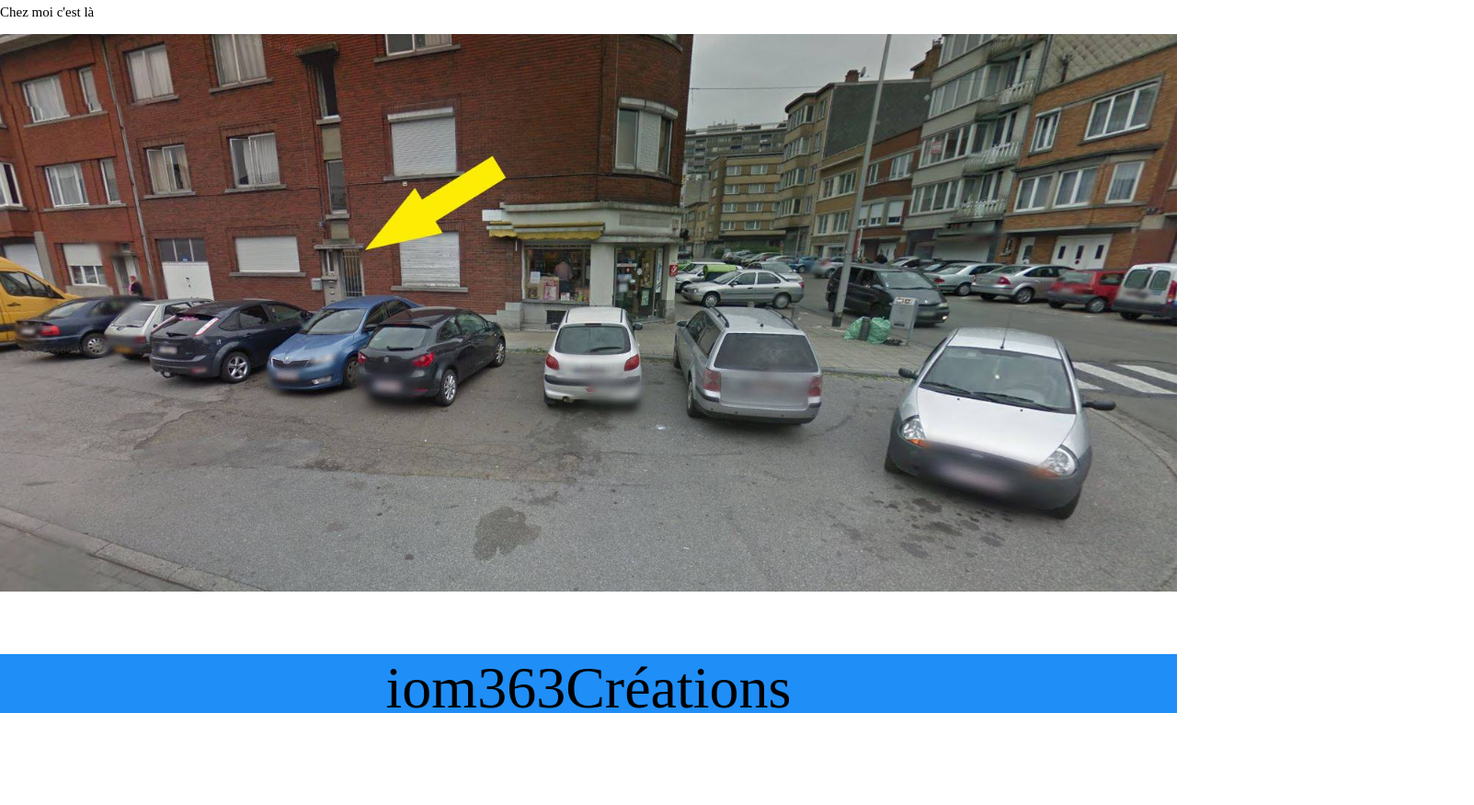
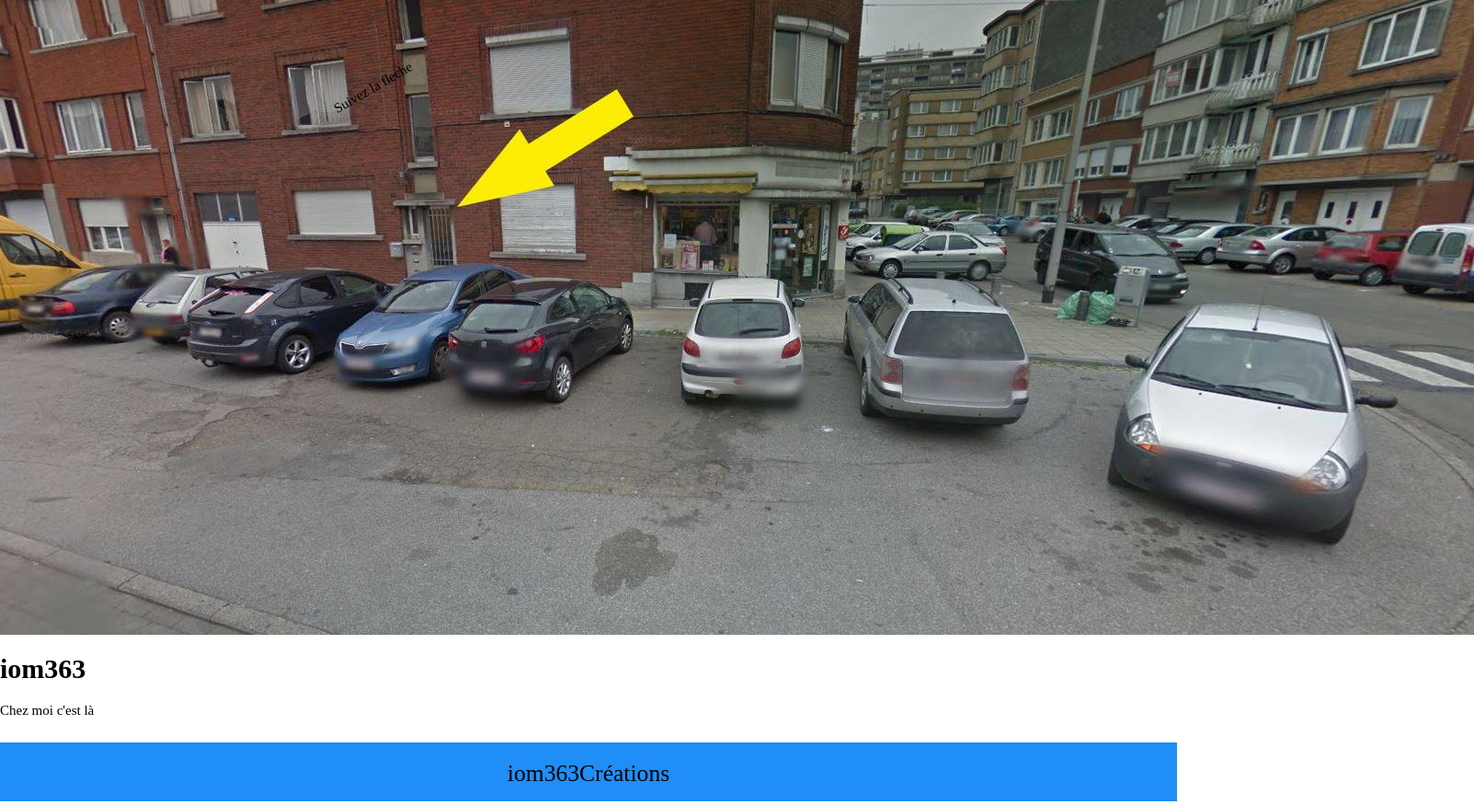
Before and after one commit to marcus363/EssaiGithub02, a website: page public_html/index.html in a window 1280 px wide. Shown: the part 69-944 px from the top of the page at 92% size, 1603 px wide, since content can reach past the window. Before the commit the page ends 854 px from the top, so only its background shows below. Drawn offline with Linux system fonts and the light colour scheme.

Commit message:
essai d'alignement texte fleche

```diff
--- a/public_html/css/screen.css
+++ b/public_html/css/screen.css
@@ -4,18 +4,28 @@ body {
     margin: 0px;
 }
 .moi01 {
-    width: 100% ;
+    width: 1603px;
+    height: 759px;
+    position: relative;
+
+
 }
 
+
+.fleche {
+    position: absolute;
+    left: 28vw;
+    top:11vw;
+    transform: rotate(-30deg);
+    /*color : white;*/
+
+}
 .basDePage {
-    background-size: cover;
     width: 100% ;
     height: 5vw;
 }
-.image04 {
-
-}
 .signature {
-    font-size: 5vw;
+    padding: 1.5vw;
+    font-size: 2vw;
     text-align: center;
 }
--- a/public_html/index.html
+++ b/public_html/index.html
@@ -12,12 +12,19 @@ and open the template in the editor.
         <link href="css/screen.css" rel="stylesheet" type="text/css"/>
     </head>
     <body>
-        <div>
+        <div class="container">
+
+
+            <div class='moi01' style="background-image:url(image/chezMoi.jpg)" >
+
+            </div>
+            <div>
+                <p class="fleche" >Suivez la fleche</p>
+            </div>
             <h1>iom363</h1>
             <p>Chez moi c'est là</p>
-            <img class='moi01' src="image/chezMoi.jpg" alt="chez moi"/>
+        </div>
 
-        </div>
         <div class='basDePage' style="background-image:url(image/image4.png)" >
             <p class="signature">iom363Créations</p>
         </div>
```
